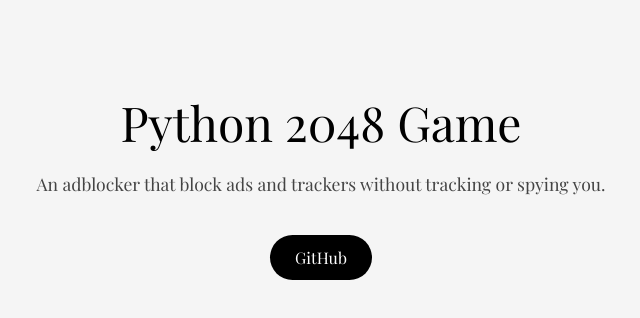
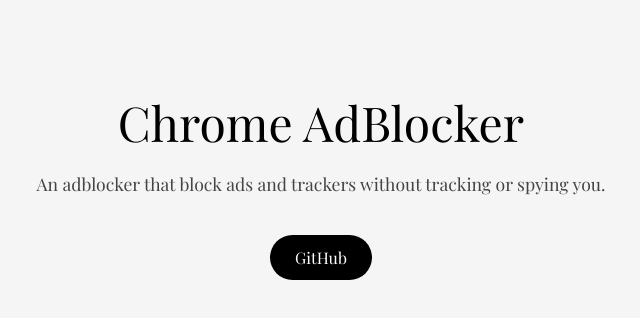
Before and after one commit to krypcide/chrome-adblocker, a browser extension: page docs/index.html in a window 1280 px wide. Shown: the whole page, without its empty margins (319-959 px from the left). Drawn offline with nearby package versions, Linux system fonts and the light colour scheme.

Commit message:
Update index.html

```diff
--- a/docs/index.html
+++ b/docs/index.html
@@ -2,7 +2,7 @@
 <html lang="fr">
 <head>
   <meta charset="UTF-8">
-  <title>Python 2048</title>
+  <title>Chrome AdBlocker</title>
   <link href="https://fonts.googleapis.com/css2?family=Playfair+Display&display=swap" rel="stylesheet">
   <style>
     body {
@@ -40,7 +40,7 @@
   </style>
 </head>
 <body>
-  <h1>Python 2048 Game</h1>
+  <h1>Chrome AdBlocker</h1>
   <p>An adblocker that block ads and trackers without tracking or spying you.</p>
   <a href="https://github.com/krypcide/chrome-adblocker.git" class="bouton">GitHub</a>
 </body>
```
